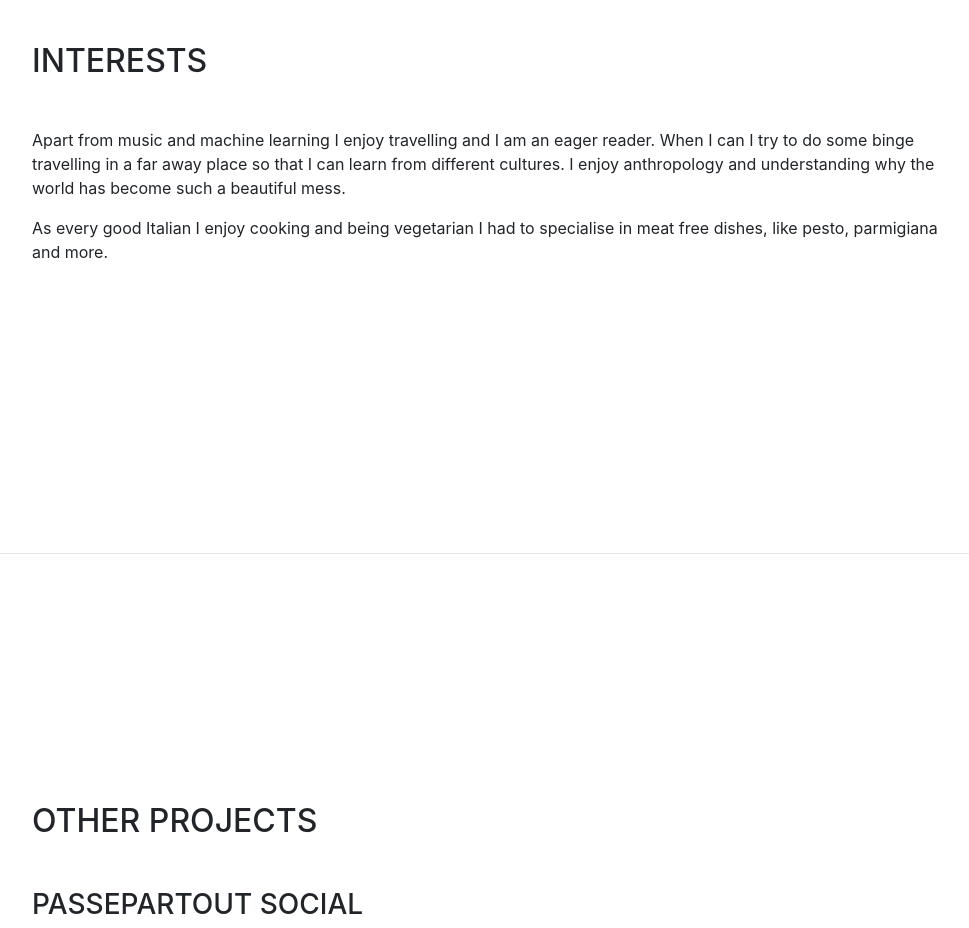
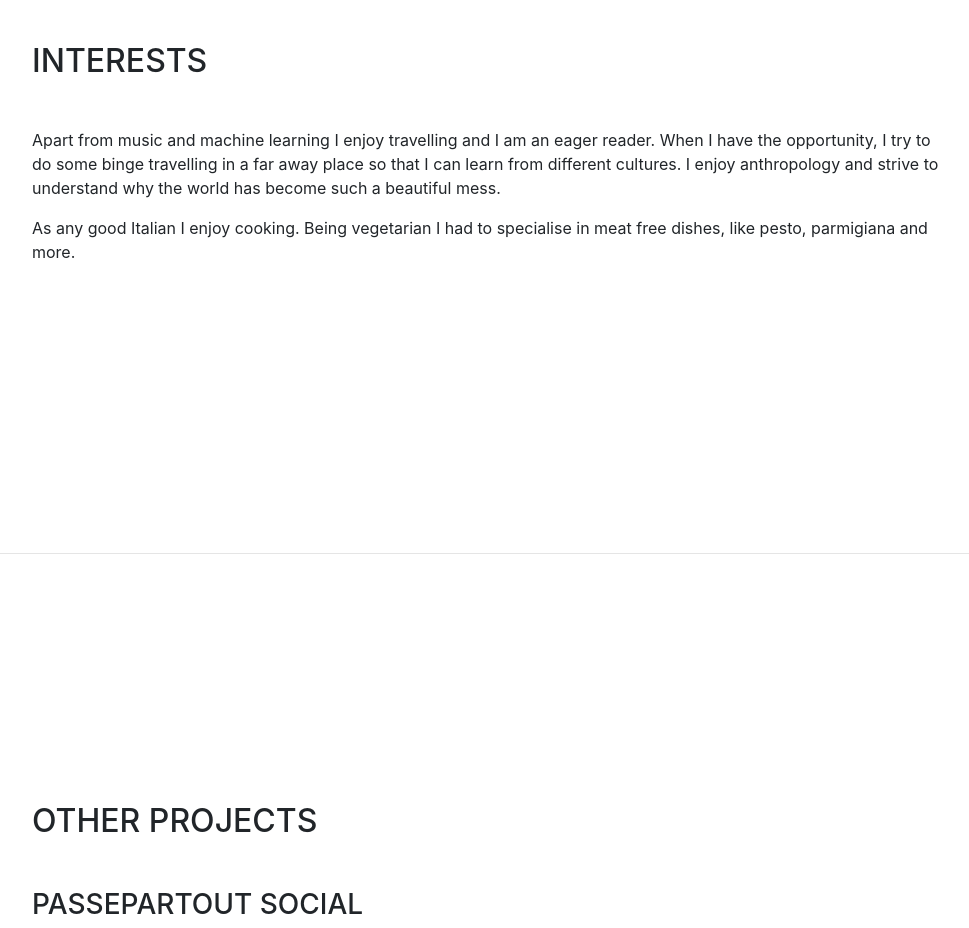
Before and after one commit to loulblemo/personalwebsite, a website with bundled scripts: page index.html in a window 1280 px wide. Shown: the part 4720-5648 px from the top of the page, without its empty margins (288-1257 px from the left). Built offline with nearby package versions, Linux system fonts and the light colour scheme; a web font is replaced by a local one.

Commit message:
Small edits

```diff
--- a/index.html
+++ b/index.html
@@ -351,8 +351,8 @@
       <section class="resume-section p-3 p-lg-5 d-flex flex-column" id="interests">
         <div class="my-auto">
           <h2 class="mb-5">Interests</h2>
-          <p>Apart from music and machine learning I enjoy travelling and I am an eager reader. When I can I try to do some binge travelling in a far away place so that I can learn from different cultures. I enjoy anthropology and understanding why the world has become such a beautiful mess.</p>
-          <p class="mb-0">As every good Italian I enjoy cooking and being vegetarian I had to specialise in meat free dishes, like pesto, parmigiana and more. </p>
+          <p>Apart from music and machine learning I enjoy travelling and I am an eager reader. When I have the opportunity, I try to do some binge travelling in a far away place so that I can learn from different cultures. I enjoy anthropology and strive to understand why the world has become such a beautiful mess.</p>
+          <p class="mb-0">As any good Italian I enjoy cooking. Being vegetarian I had to specialise in meat free dishes, like pesto, parmigiana and more. </p>
         </div>
       </section>
 
```
